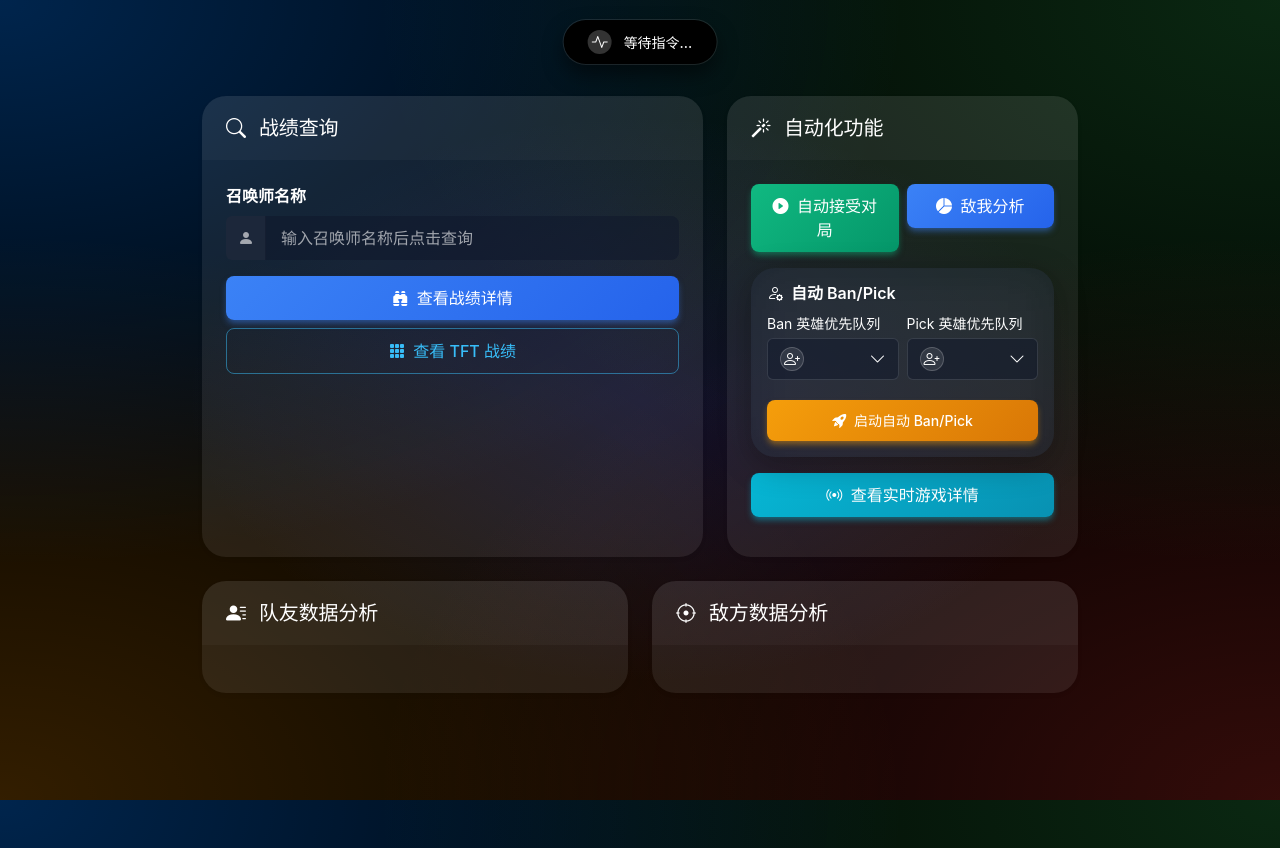
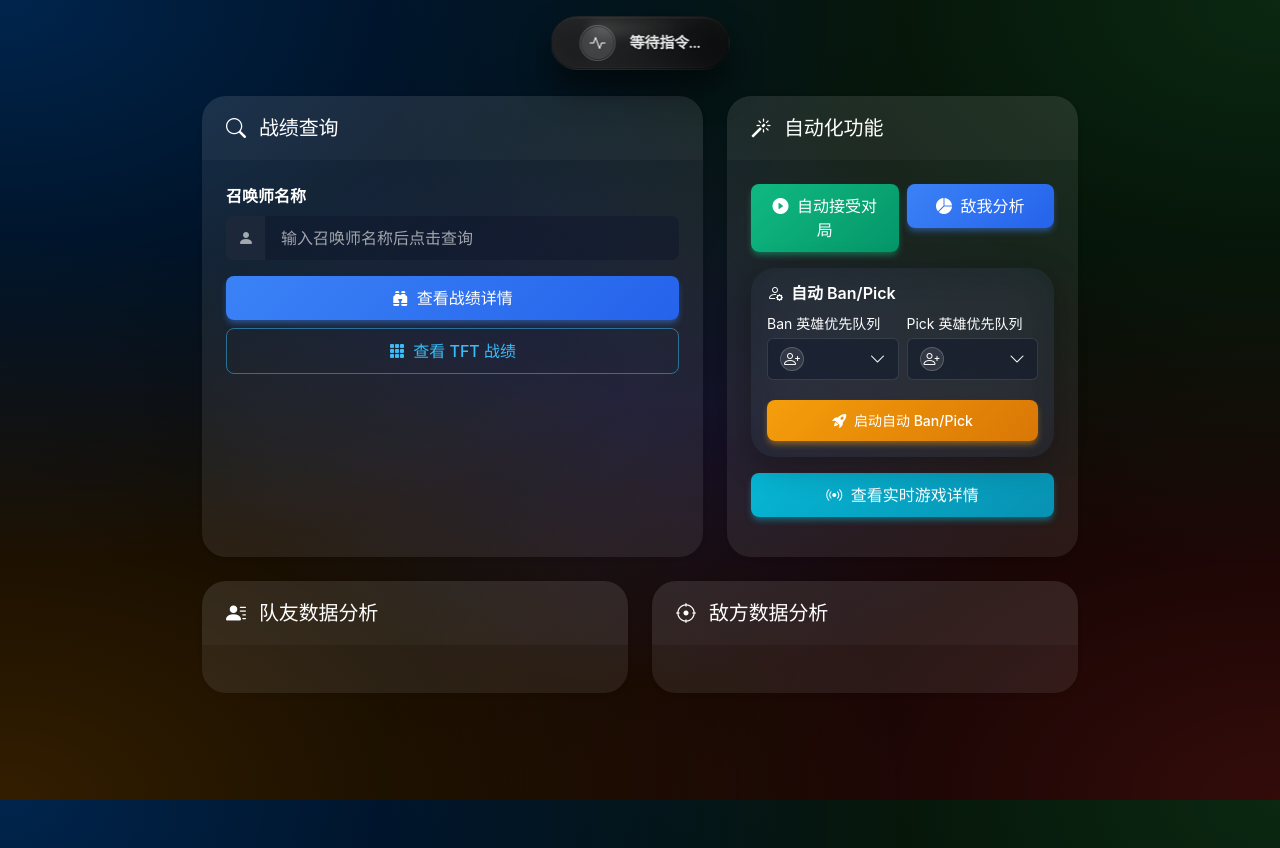
Before and after one commit to ByteFlowing1337/LOLHelper-WebUI, a Flask app: page / in a window 1280 px wide. Run offline with Flask 3, Linux system fonts and the light colour scheme; data that the repository does not hold is empty; some libraries are stand-ins or nearby versions.

Commit message:
feat(ui): enhance dynamic island styles and improve overall UI consistency

```diff
--- a/static/css/modern.css
+++ b/static/css/modern.css
@@ -3,11 +3,11 @@
   --card-bg: rgba(255, 255, 255, 0.08);
   --text-primary: #ffffff;
   --text-secondary: rgba(255, 255, 255, 0.6);
-    --accent-color: #007AFF; /* Apple Blue */
+  --accent-color: #007aff; /* Apple Blue */
   --accent-hover: #0062cc;
-    --success-color: #34C759; /* Apple Green */
-    --danger-color: #FF3B30; /* Apple Red */
-    --warning-color: #FF9500; /* Apple Orange */
+  --success-color: #34c759; /* Apple Green */
+  --danger-color: #ff3b30; /* Apple Red */
+  --warning-color: #ff9500; /* Apple Orange */
   --glass-border: 1px solid rgba(255, 255, 255, 0.12);
   --glass-shadow: 0 8px 32px 0 rgba(0, 0, 0, 0.3);
   --card-radius: 24px;
@@ -16,10 +16,14 @@
 body {
   background-color: var(--bg-color);
   color: var(--text-primary);
-    font-family: -apple-system, BlinkMacSystemFont, "SF Pro Text", "Helvetica Neue", Arial, sans-serif;
+  font-family: -apple-system, BlinkMacSystemFont, "SF Pro Text",
+    "Helvetica Neue", Arial, sans-serif;
   /* Abstract Mesh Gradient Background */
-    background-image:
-        radial-gradient(at 0% 0%, rgba(0, 122, 255, 0.3) 0px, transparent 50%),
+  background-image: radial-gradient(
+      at 0% 0%,
+      rgba(0, 122, 255, 0.3) 0px,
+      transparent 50%
+    ),
     radial-gradient(at 100% 0%, rgba(52, 199, 89, 0.2) 0px, transparent 50%),
     radial-gradient(at 100% 100%, rgba(255, 59, 48, 0.2) 0px, transparent 50%),
     radial-gradient(at 0% 100%, rgba(255, 149, 0, 0.2) 0px, transparent 50%),
@@ -30,7 +34,8 @@ body {
 }
 
 /* Premium Glassmorphism Card */
-.card, .glass-card {
+.card,
+.glass-card {
   background: var(--card-bg);
   backdrop-filter: blur(25px) saturate(180%);
   -webkit-backdrop-filter: blur(25px) saturate(180%);
@@ -50,68 +55,205 @@ body {
   letter-spacing: -0.01em;
 }
 
-/* Dynamic Island Style Status */
+/* Dynamic Island Style */
 .dynamic-island-container {
   position: fixed;
-    top: 20px;
+  top: 16px;
   left: 50%;
   transform: translateX(-50%);
   z-index: 9999;
-    width: auto;
   display: flex;
   justify-content: center;
+  width: auto;
+  pointer-events: none;
 }
 
 .dynamic-island {
-    background: #000000;
-    border-radius: 50px;
-    padding: 10px 24px;
-    display: flex;
+  --island-accent: rgba(255, 255, 255, 0.22);
+  position: relative;
+  display: inline-flex;
   align-items: center;
-    gap: 12px;
-    box-shadow: 0 0 0 1px rgba(255, 255, 255, 0.1), 0 10px 20px rgba(0, 0, 0, 0.5);
-    transition: all 0.4s cubic-bezier(0.16, 1, 0.3, 1);
-    min-width: 120px;
-    justify-content: center;
-    color: white;
+  gap: 14px;
+  padding: 8px 28px;
+  min-width: 160px;
+  border-radius: 999px;
+  background: radial-gradient(
+      circle at 30% 30%,
+      rgba(255, 255, 255, 0.09),
+      rgba(0, 0, 0, 0)
+    ),
+    linear-gradient(145deg, rgba(12, 12, 12, 0.9), rgba(3, 3, 3, 0.85));
+  border: 1px solid rgba(255, 255, 255, 0.05);
+  box-shadow: 0 18px 32px rgba(0, 0, 0, 0.55),
+    inset 0 1px 0 rgba(255, 255, 255, 0.08);
+  backdrop-filter: blur(18px);
+  -webkit-backdrop-filter: blur(18px);
+  color: var(--text-primary);
+  letter-spacing: -0.01em;
+  transition: all 0.45s cubic-bezier(0.16, 1, 0.3, 1);
+  overflow: hidden;
+  pointer-events: auto;
+}
+
+.dynamic-island::before {
+  content: "";
+  position: absolute;
+  inset: 1px;
+  border-radius: inherit;
+  border: 1px solid rgba(255, 255, 255, 0.04);
+  background: rgba(255, 255, 255, 0.02);
+  box-shadow: inset 0 0 25px rgba(255, 255, 255, 0.04);
+  pointer-events: none;
+}
+
+.dynamic-island::after {
+  content: "";
+  position: absolute;
+  top: 6px;
+  left: 50%;
+  transform: translateX(-50%);
+  width: 56%;
+  height: 12px;
+  border-radius: 999px;
+  background: linear-gradient(
+    90deg,
+    rgba(255, 255, 255, 0.35),
+    rgba(255, 255, 255, 0)
+  );
+  filter: blur(6px);
+  opacity: 0.5;
+  pointer-events: none;
 }
 
 .dynamic-island.expanded {
-    padding: 16px 32px;
-    border-radius: 32px;
-    transform: scale(1.05);
+  transform: translateY(2px) scale(1.04);
+  padding: 10px 32px;
+  box-shadow: 0 22px 46px rgba(0, 0, 0, 0.65),
+    inset 0 1px 0 rgba(255, 255, 255, 0.12);
 }
 
 .island-icon {
-    width: 24px;
-    height: 24px;
+  position: relative;
+  width: 36px;
+  height: 36px;
+  border-radius: 50%;
   display: flex;
   align-items: center;
   justify-content: center;
+  background: var(--island-accent);
+  border: 1px solid rgba(255, 255, 255, 0.08);
+  box-shadow: inset 0 0 0 1px rgba(0, 0, 0, 0.35);
+  color: #fff;
+  transition: all 0.3s ease;
+  overflow: hidden;
+}
+
+.island-icon::after {
+  content: "";
+  position: absolute;
+  inset: 3px;
   border-radius: 50%;
-    background: rgba(255, 255, 255, 0.2);
-    transition: background 0.3s ease;
+  border: 1px solid transparent;
+  opacity: 0;
 }
 
 .island-content {
-    font-weight: 500;
-    font-size: 14px;
+  font-weight: 600;
+  font-size: 15px;
   white-space: nowrap;
+  color: rgba(255, 255, 255, 0.9);
+  text-shadow: 0 1px 2px rgba(0, 0, 0, 0.6);
+  font-feature-settings: "tnum" on, "liga" off;
+}
+
+@keyframes islandPulse {
+  0% {
+    transform: scale(0.5);
+    opacity: 0.6;
+  }
+  70% {
+    transform: scale(1.35);
+    opacity: 0;
+  }
+  100% {
+    opacity: 0;
+  }
 }
 
 /* Status Colors for Island */
-.island-status-idle .island-icon { background: rgba(255, 255, 255, 0.2); color: #fff; }
-.island-status-success .island-icon { background: var(--success-color); color: #000; }
-.island-status-warning .island-icon { background: var(--warning-color); color: #000; }
-.island-status-error .island-icon { background: var(--danger-color); color: #fff; }
-.island-status-info .island-icon { background: var(--accent-color); color: #fff; }
+.dynamic-island.island-status-idle {
+  --island-accent: rgba(255, 255, 255, 0.16);
+}
+
+.dynamic-island.island-status-info {
+  --island-accent: rgba(0, 122, 255, 0.25);
+  box-shadow: 0 20px 40px rgba(15, 76, 129, 0.45),
+    inset 0 1px 0 rgba(255, 255, 255, 0.1);
+}
+
+.dynamic-island.island-status-success {
+  --island-accent: rgba(52, 199, 89, 0.28);
+  box-shadow: 0 20px 40px rgba(52, 199, 89, 0.28),
+    inset 0 1px 0 rgba(255, 255, 255, 0.12);
+}
+
+.dynamic-island.island-status-warning {
+  --island-accent: rgba(255, 149, 0, 0.35);
+  box-shadow: 0 20px 38px rgba(255, 149, 0, 0.32),
+    inset 0 1px 0 rgba(255, 255, 255, 0.1);
+}
+
+.dynamic-island.island-status-error {
+  --island-accent: rgba(255, 59, 48, 0.28);
+  box-shadow: 0 20px 38px rgba(255, 59, 48, 0.32),
+    inset 0 1px 0 rgba(255, 255, 255, 0.12);
+}
+
+.dynamic-island.island-status-success .island-icon {
+  color: var(--success-color);
+}
+.dynamic-island.island-status-warning .island-icon {
+  color: var(--warning-color);
+}
+.dynamic-island.island-status-error .island-icon {
+  color: var(--danger-color);
+}
+.dynamic-island.island-status-info .island-icon {
+  color: var(--accent-color);
+}
+
+.dynamic-island.island-status-success .island-icon::after,
+.dynamic-island.island-status-warning .island-icon::after,
+.dynamic-island.island-status-error .island-icon::after,
+.dynamic-island.island-status-info .island-icon::after {
+  opacity: 0.6;
+  animation: islandPulse 2.2s ease-out infinite;
+}
+
+.dynamic-island.island-status-success .island-icon::after {
+  border-color: rgba(52, 199, 89, 0.8);
+}
+.dynamic-island.island-status-warning .island-icon::after {
+  border-color: rgba(255, 149, 0, 0.85);
+}
+.dynamic-island.island-status-error .island-icon::after {
+  border-color: rgba(255, 59, 48, 0.85);
+}
+.dynamic-island.island-status-info .island-icon::after {
+  border-color: rgba(0, 122, 255, 0.85);
+}
 
 .card-body {
   padding: 1.5rem;
 }
 
 /* Typography */
-h1, h2, h3, h4, h5, h6 {
+h1,
+h2,
+h3,
+h4,
+h5,
+h6 {
   color: var(--text-primary);
   font-weight: 600;
 }
@@ -186,7 +328,8 @@ h1, h2, h3, h4, h5, h6 {
 }
 
 /* Inputs */
-.form-control, .form-select {
+.form-control,
+.form-select {
   background-color: rgba(15, 23, 42, 0.5);
   border: var(--glass-border);
   color: var(--text-primary);
@@ -194,7 +337,8 @@ h1, h2, h3, h4, h5, h6 {
   padding: 0.625rem 1rem;
 }
 
-.form-control:focus, .form-select:focus {
+.form-control:focus,
+.form-select:focus {
   background-color: rgba(15, 23, 42, 0.8);
   border-color: var(--accent-color);
   color: var(--text-primary);
@@ -386,8 +530,14 @@ h1, h2, h3, h4, h5, h6 {
 
 /* Animations */
 @keyframes fadeIn {
-    from { opacity: 0; transform: translateY(10px); }
-    to { opacity: 1; transform: translateY(0); }
+  from {
+    opacity: 0;
+    transform: translateY(10px);
+  }
+  to {
+    opacity: 1;
+    transform: translateY(0);
+  }
 }
 
 .card {
@@ -467,10 +617,18 @@ h1, h2, h3, h4, h5, h6 {
   font-size: 18px;
 }
 
-.notification-toast.success .notification-icon { color: var(--success-color); }
-.notification-toast.error .notification-icon { color: var(--danger-color); }
-.notification-toast.warning .notification-icon { color: var(--warning-color); }
-.notification-toast.info .notification-icon { color: var(--accent-color); }
+.notification-toast.success .notification-icon {
+  color: var(--success-color);
+}
+.notification-toast.error .notification-icon {
+  color: var(--danger-color);
+}
+.notification-toast.warning .notification-icon {
+  color: var(--warning-color);
+}
+.notification-toast.info .notification-icon {
+  color: var(--accent-color);
+}
 
 /* Selector Wrapper & Delete Button */
 .selector-wrapper {
```
Lines whose indentation alone changed are shown as unchanged.
